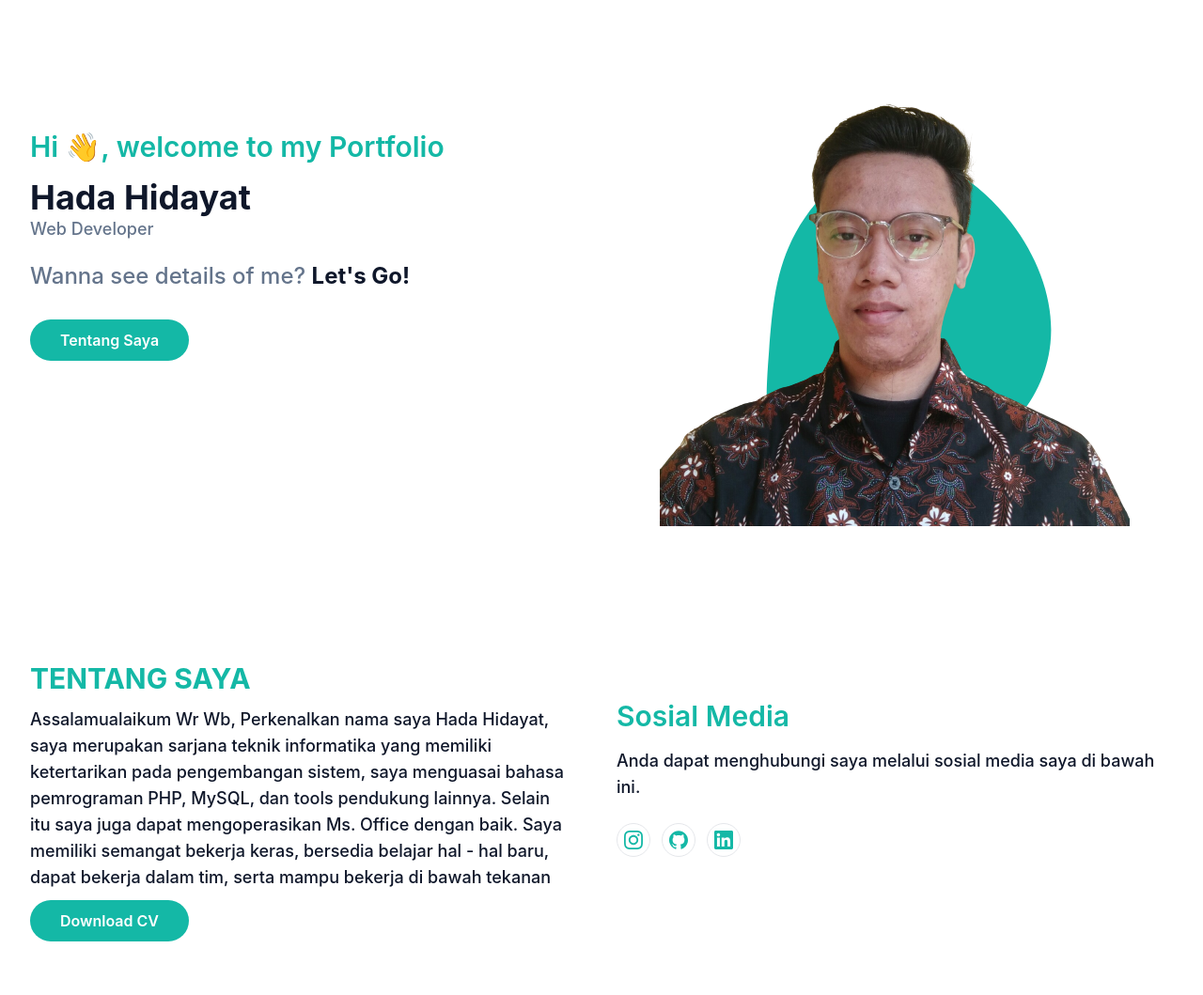
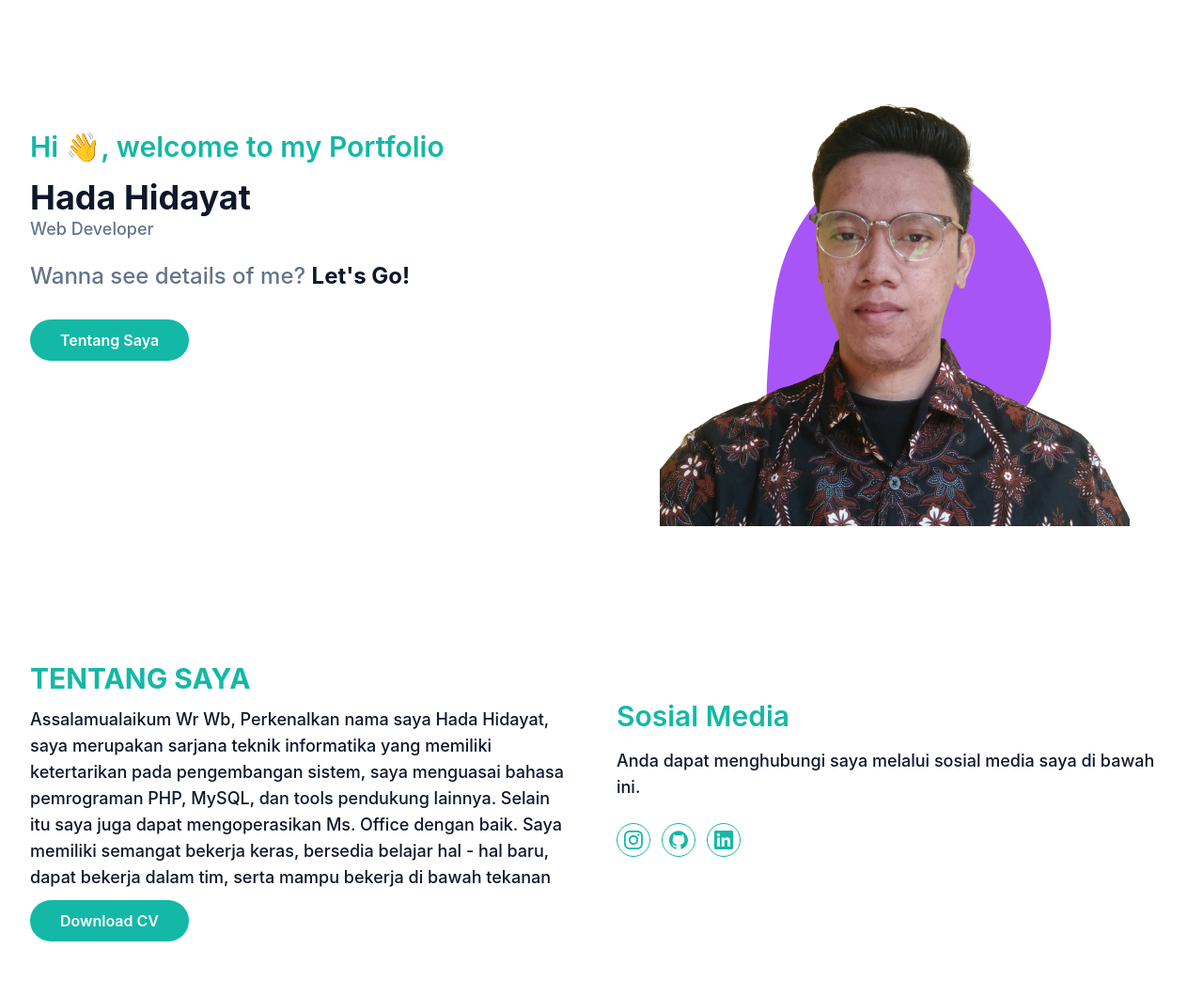
Before and after one commit to L200170100/L200170100.github.io, a website: page portfolio/index.html in a window 1280 px wide. Shown: the part 120-1179 px from the top of the page at 94% size. Drawn offline with Linux system fonts and the light colour scheme.

Commit message:
Update index.html

```diff
--- a/portfolio/index.html
+++ b/portfolio/index.html
@@ -5,7 +5,7 @@
     <meta http-equiv="X-UA-Compatible" content="IE=edge" />
     <meta name="viewport" content="width=device-width, initial-scale=1.0" />
     <title>Portfolio Hada Hidayat</title>
-    <link href="dist/css/final.css" rel="stylesheet" />
+    <link href="dist/output.css" rel="stylesheet" />
     <script>
       if (localStorage.theme === 'dark' || (!('theme' in localStorage) && window.matchMedia('(prefers-color-scheme: dark)').matches)) {
         document.documentElement.classList.add('dark');
@@ -87,7 +87,7 @@
               <span class="absolute bottom-0 left-1/2 -translate-x-1/2 md:scale-125">
                 <svg width="400" height="380" viewBox="0 0 200 200" xmlns="http://www.w3.org/2000/svg">
                   <path
-                    fill="#14b8a6"
+                    fill="#a855f7"
                     d="M47.4,-51C59.2,-35.6,65.1,-17.8,63.4,-1.7C61.7,14.5,52.6,28.9,40.8,36.6C28.9,44.2,14.5,45,-2,47C-18.4,49,-36.8,52.1,-45.4,44.5C-53.9,36.8,-52.5,18.4,-51.2,1.3C-49.9,-15.8,-48.7,-31.7,-40.2,-47.1C-31.7,-62.4,-15.8,-77.3,1,-78.3C17.8,-79.2,35.6,-66.3,47.4,-51Z"
                     transform="translate(100 100) scale(1.1)"
                   />
@@ -144,7 +144,7 @@
 
               <!-- LinkedIn -->
               <a
-                href="https://www.linkedin.com/hada-hidayat-53b7b5200"
+                href="https://www.linkedin.com/in/hada-hidayat-53b7b5200"
                 target="_blank"
                 class="mr-3 flex h-9 w-9 items-center justify-center rounded-full border border-primary text-primary hover:border-primary hover:bg-primary hover:text-white"
               >
@@ -405,7 +405,7 @@
 
               <!-- LinkedIn -->
               <a
-                href="https://www.linkedin.com/hada-hidayat-53b7b5200"
+                href="https://www.linkedin.com/in/hada-hidayat-53b7b5200"
                 target="_blank"
                 class="mr-3 flex h-9 w-9 items-center justify-center rounded-full border border-primary text-slate-300 hover:border-primary hover:bg-primary hover:text-white"
               >
```
